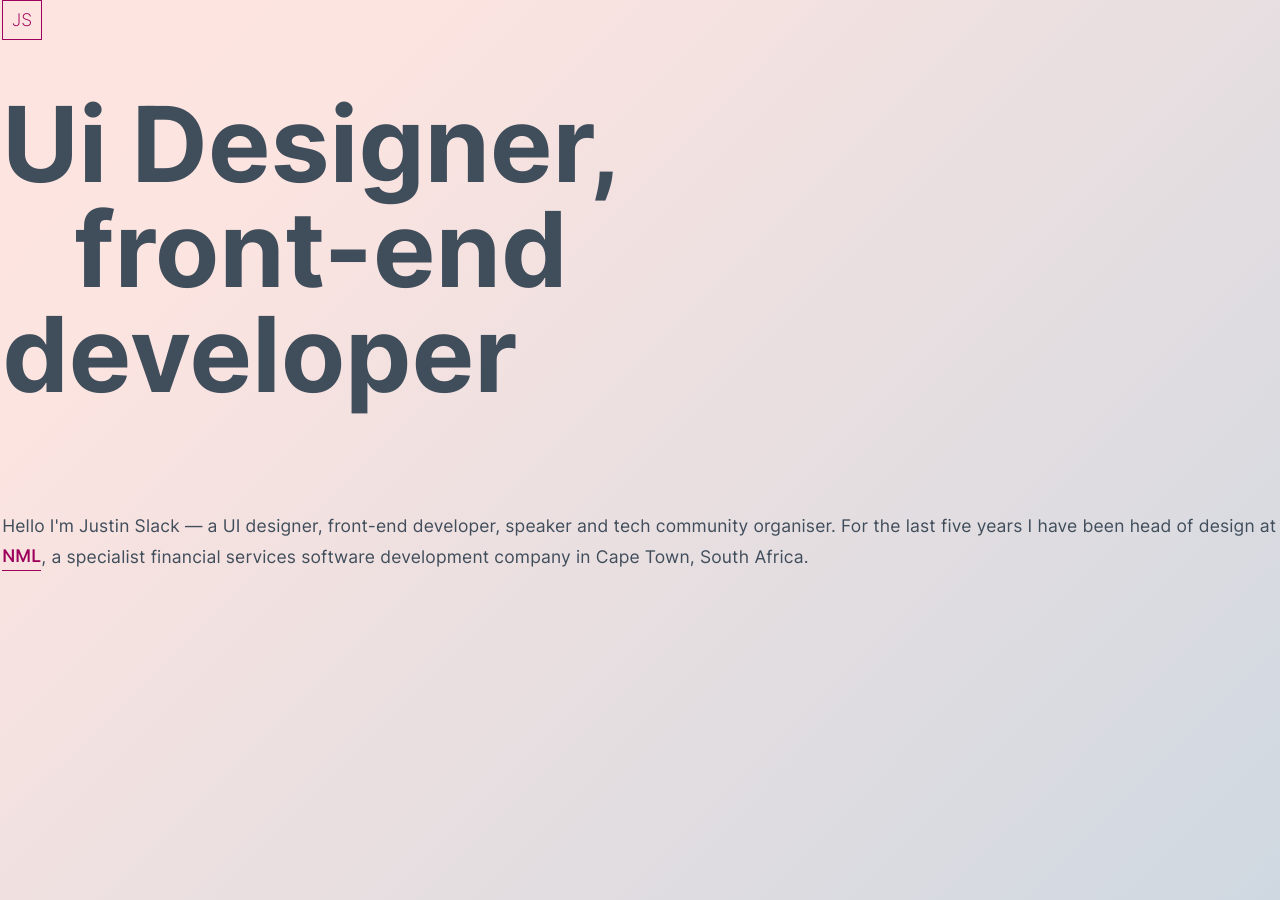
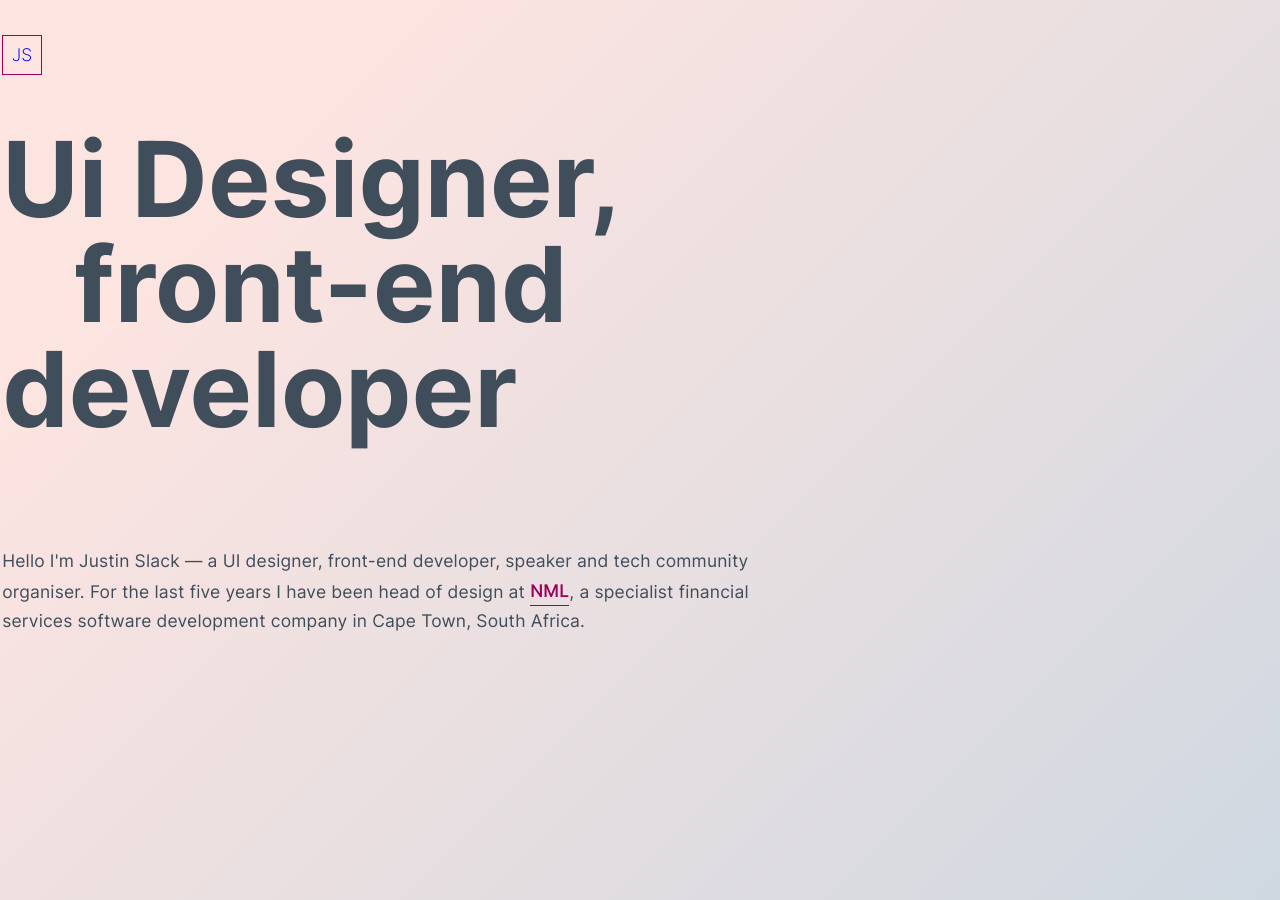
Before and after one commit to justinslack/justinslack.com, a Jekyll site: the page built from index.html, in a window 1280 px wide. Built offline with Jekyll 4.4.1, drawn with Linux system fonts in a browser that asks for light colours.

Commit message:
Text align Logo margin and hover

```diff
--- a/_includes/critical/home-page.css
+++ b/_includes/critical/home-page.css
@@ -12,3 +12,7 @@
   display: block;
   transform: translateX(1ch);
 }
+
+.lead {
+  max-width: 70ch;
+}
--- a/_sass/_global.scss
+++ b/_sass/_global.scss
@@ -22,7 +22,7 @@
   height: 100vh;
 }
 
-a {
+a:not(.home-link) {
   border-bottom: 1px solid $eggplant;
   color: $eggplant;
   display: inline-block;
@@ -62,12 +62,9 @@
   font-weight: 250;
   height: 40px;
   justify-content: center;
+  margin-top: 2rem;
+  text-decoration: none;
   width: 40px;
-
-  &:hover {
-    background-color: transparent;
-    border: 0;
-  }
 }
 
 // .main-nav {
```
Also changed, not shown: images/vectors/SVG/justin-slack.logo.svg.
